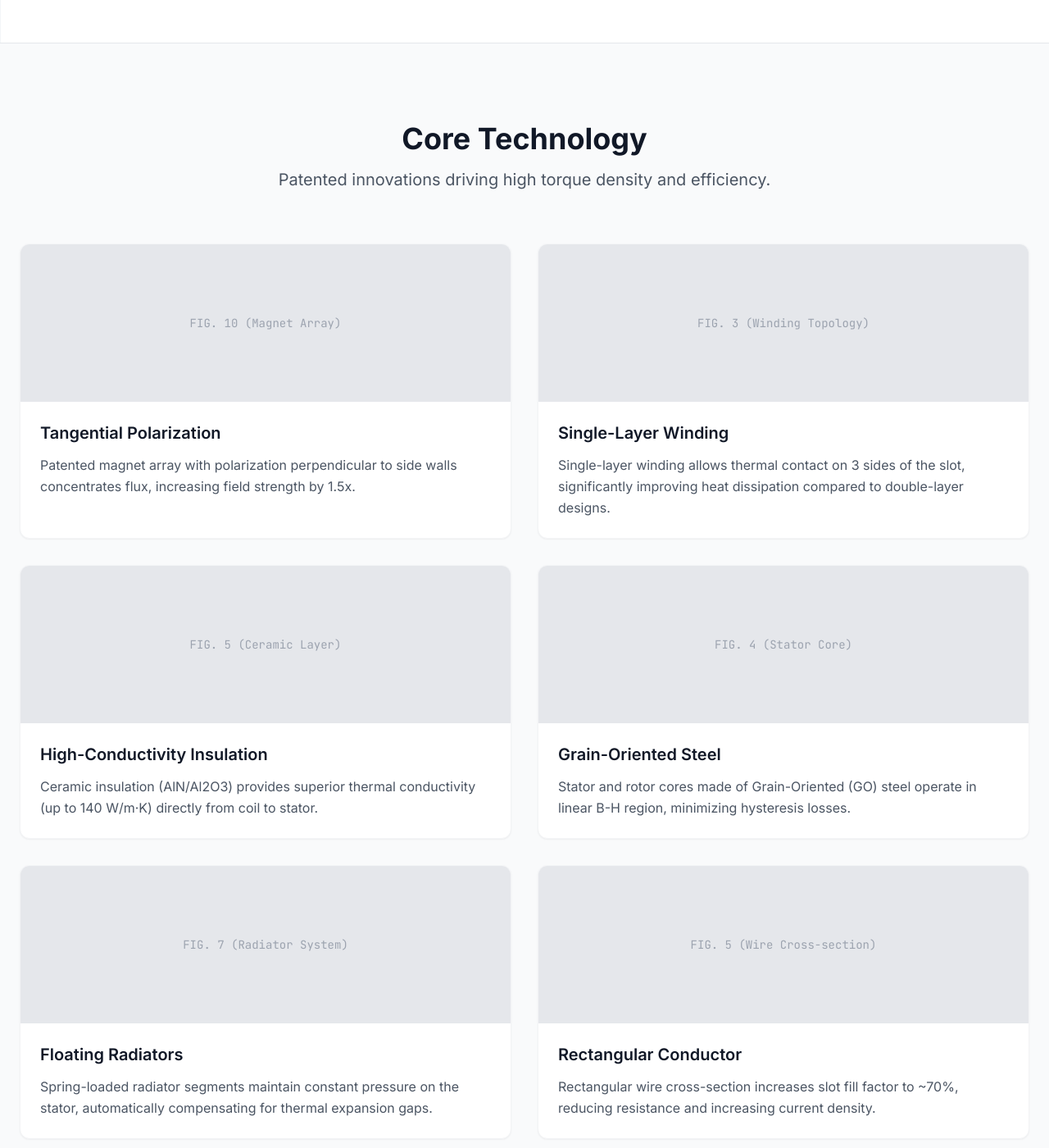
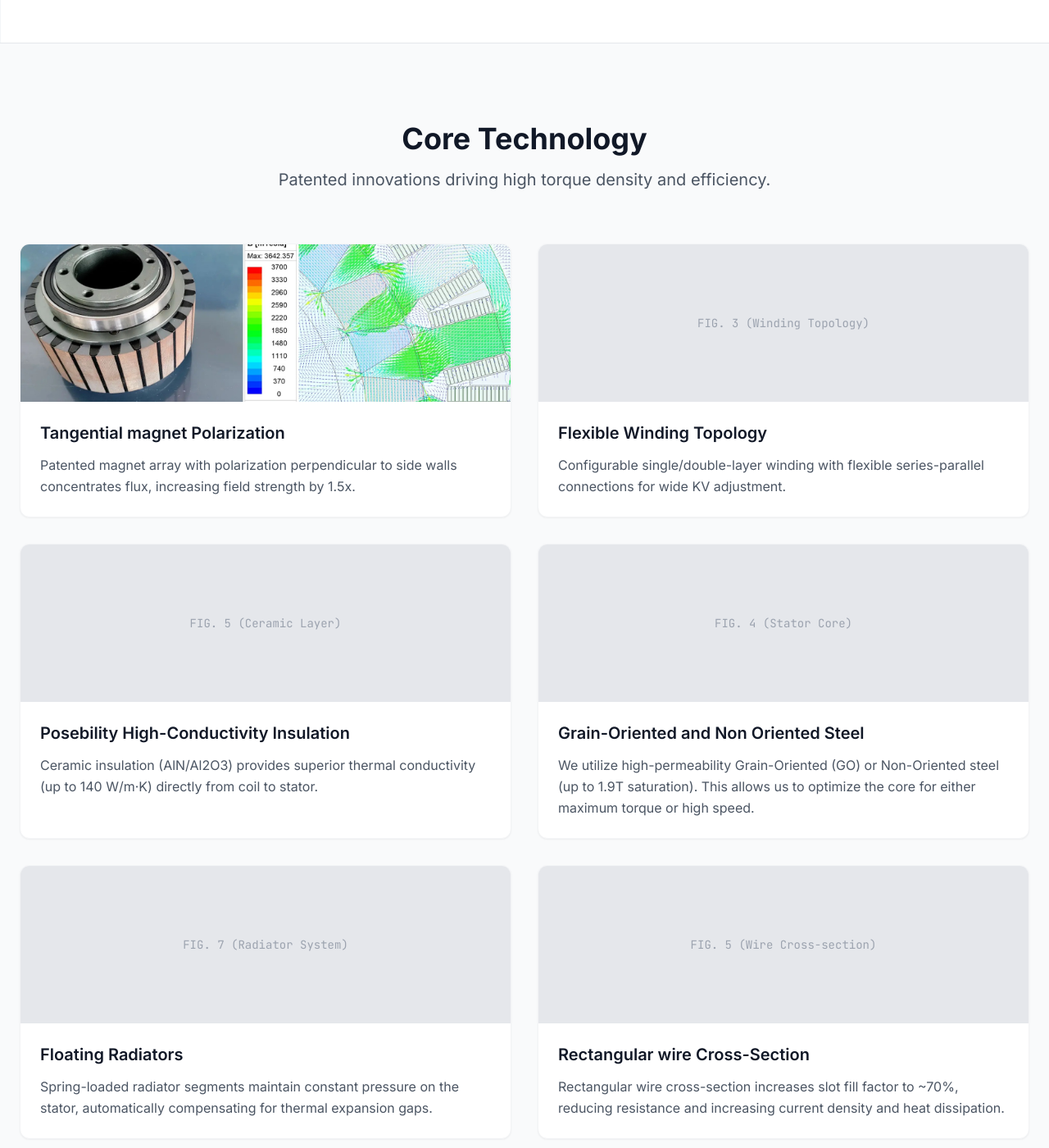
Before and after one commit to eMotres/OpenMotor, a Next.js app: page / in a window 1280 px wide. Shown: the part 667-2067 px from the top of the page at 82% size. Built offline with nearby package versions, Linux system fonts and the light colour scheme.

Commit message:
feat(components): add tangential polarization image to technology section

```diff
--- a/components/Technology.tsx
+++ b/components/Technology.tsx
@@ -1,25 +1,27 @@
 import React from 'react';
+import Image from 'next/image';
 
 const technologies = [
   {
-    title: "Tangential Polarization",
+    title: "Tangential magnet Polarization",
     placeholder: "FIG. 10 (Magnet Array)",
+    image: "/Tangential magnet Polarization.jpg",
     description: "Patented magnet array with polarization perpendicular to side walls concentrates flux, increasing field strength by 1.5x."
   },
   {
-    title: "Single-Layer Winding",
+    title: "Flexible Winding Topology",
     placeholder: "FIG. 3 (Winding Topology)",
-    description: "Single-layer winding allows thermal contact on 3 sides of the slot, significantly improving heat dissipation compared to double-layer designs."
+    description: "Configurable single/double-layer winding with flexible series-parallel connections for wide KV adjustment."
   },
   {
-    title: "High-Conductivity Insulation",
+    title: "Posebility High-Conductivity Insulation",
     placeholder: "FIG. 5 (Ceramic Layer)",
     description: "Ceramic insulation (AlN/Al2O3) provides superior thermal conductivity (up to 140 W/m·K) directly from coil to stator."
   },
   {
-    title: "Grain-Oriented Steel",
+    title: "Grain-Oriented and Non Oriented Steel",
     placeholder: "FIG. 4 (Stator Core)",
-    description: "Stator and rotor cores made of Grain-Oriented (GO) steel operate in linear B-H region, minimizing hysteresis losses."
+    description: "We utilize high-permeability Grain-Oriented (GO) or Non-Oriented steel (up to 1.9T saturation). This allows us to optimize the core for either maximum torque or high speed."
   },
   {
     title: "Floating Radiators",
@@ -27,9 +29,9 @@ const technologies = [
     description: "Spring-loaded radiator segments maintain constant pressure on the stator, automatically compensating for thermal expansion gaps."
   },
   {
-    title: "Rectangular Conductor",
+    title: "Rectangular wire Cross-Section",
     placeholder: "FIG. 5 (Wire Cross-section)",
-    description: "Rectangular wire cross-section increases slot fill factor to ~70%, reducing resistance and increasing current density."
+    description: "Rectangular wire cross-section increases slot fill factor to ~70%, reducing resistance and increasing current density and heat dissipation."
   }
 ];
 
@@ -47,8 +49,17 @@ export default function Technology() {
         <div className="grid grid-cols-1 md:grid-cols-2 gap-8">
           {technologies.map((tech, index) => (
             <div key={index} className="bg-white rounded-xl shadow-sm overflow-hidden border border-gray-100">
-              <div className="h-48 w-full bg-gray-200 flex items-center justify-center">
-                <span className="text-gray-400 font-mono text-sm">{tech.placeholder}</span>
+              <div className="h-48 w-full relative bg-gray-200 flex items-center justify-center">
+                {tech.image ? (
+                  <Image
+                    src={tech.image}
+                    alt={tech.title}
+                    fill
+                    className="object-cover"
+                  />
+                ) : (
+                  <span className="text-gray-400 font-mono text-sm">{tech.placeholder}</span>
+                )}
               </div>
               <div className="p-6">
                 <h3 className="text-xl font-semibold text-gray-900 mb-3">{tech.title}</h3>
```
Also changed, not shown: public/Tangential magnet Polarization.jpg (added).
